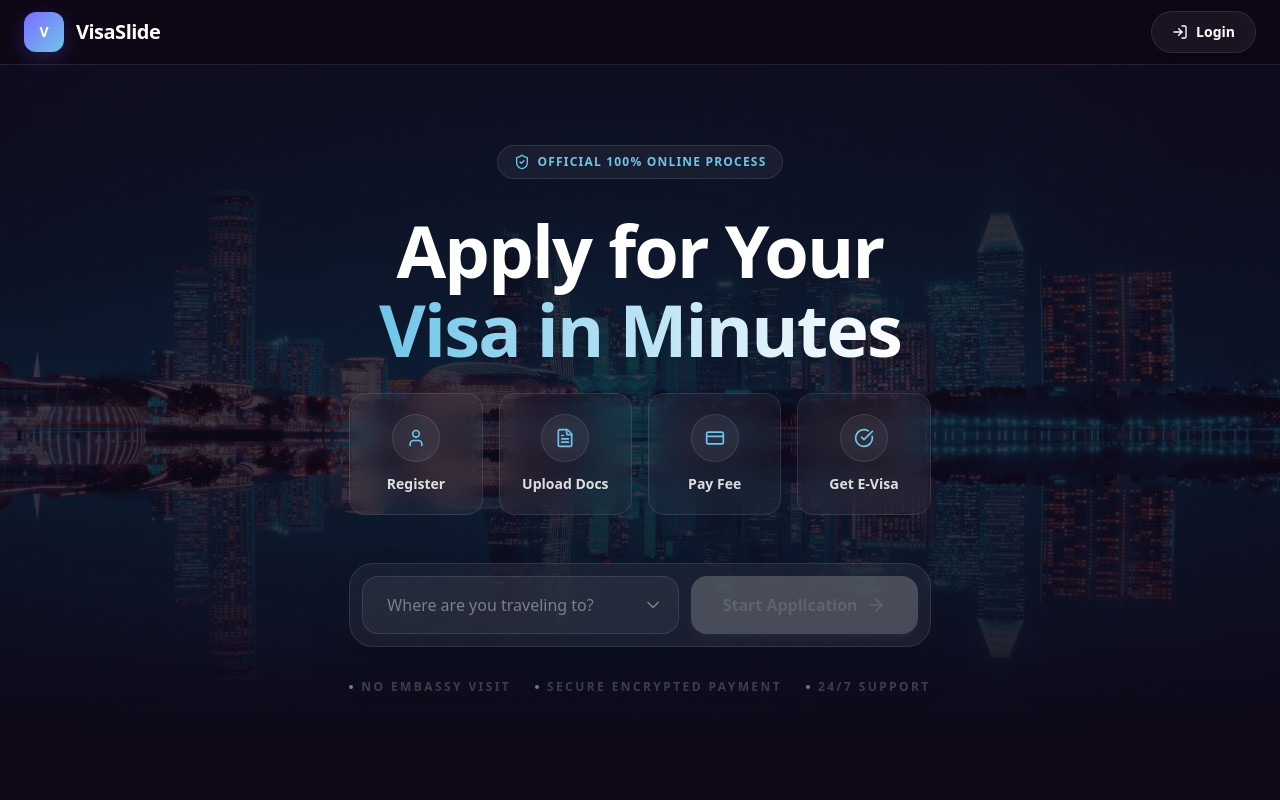
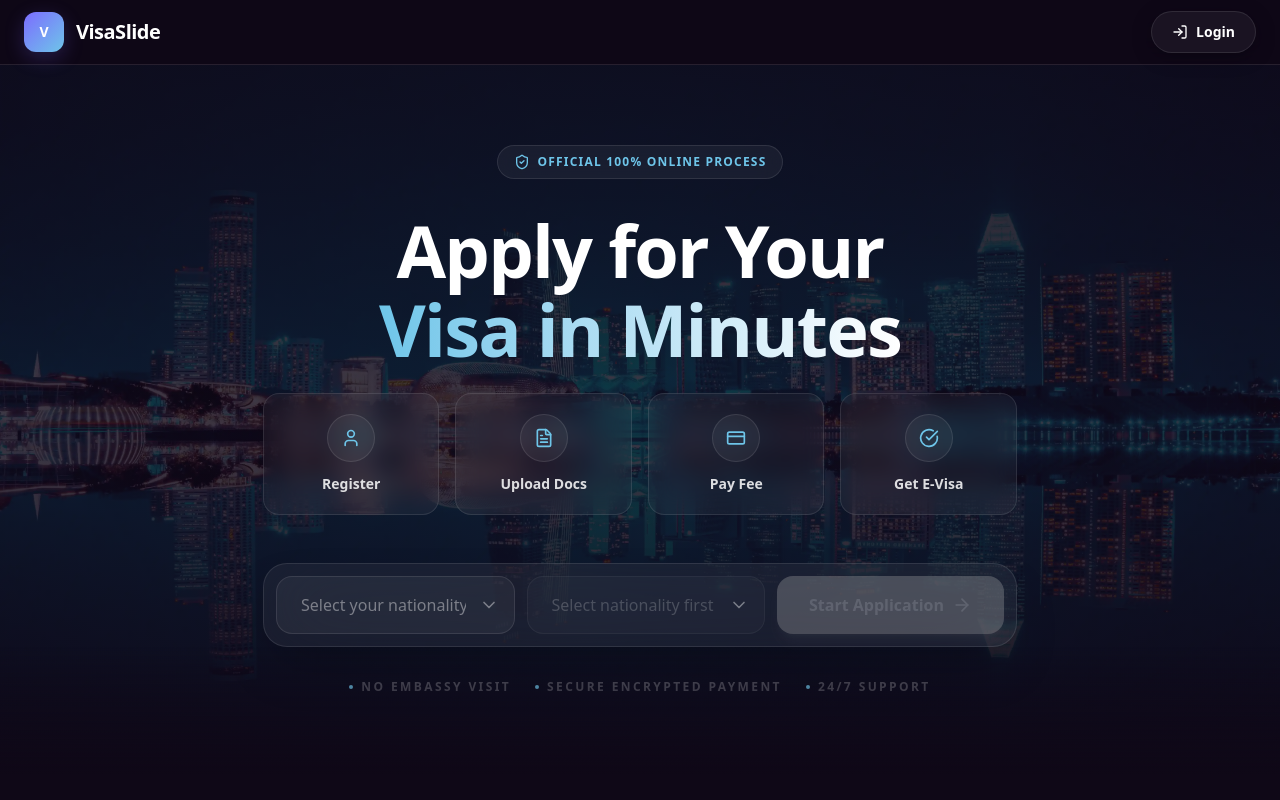
Before and after one commit to sojibjubayer/zenvisa, a Next.js app: page / in a window 1280 px wide. Shown: the top 800 px of the page. Built offline with nearby package versions, Linux system fonts and the light colour scheme.

Commit message:
nationality based e visa option added

```diff
--- a/src/components/(home)/HeroSection.tsx
+++ b/src/components/(home)/HeroSection.tsx
@@ -1,39 +1,141 @@
 "use client";
 
-import Image from "next/image"; // Optimization if using Next.js
-import { Destination } from "@/types/destination";
 import { ChevronDown, ArrowRight, ShieldCheck } from "lucide-react";
+import { useEffect, useMemo, useState } from "react";
 import Steps from "./Steps";
 
-type Props = {
-  destinations: Destination[];
-  navSelection: string;
-  setNavSelection: (val: string) => void;
-  onProceed: () => void;
+type Destination = {
+  id: string | number;
+  name: string;
 };
 
-export default function HeroSection({
-  destinations,
-  navSelection,
-  setNavSelection,
-  onProceed,
-}: Props) {
+type Props = {
+  destinations?: Destination[];
+  onProceed: (payload?: { nationality: string; destination: string }) => void;
+};
+
+const EVISA_BY_NATIONALITY: Record<string, string[]> = {
+  India: [
+    "Armenia",
+    "Azerbaijan",
+    "Bahrain",
+    "Benin",
+    "Cambodia",
+    "Colombia",
+    "Côte d’Ivoire",
+    "Djibouti",
+    "Ethiopia",
+    "Gabon",
+    "Georgia",
+    "Iran",
+    "Kazakhstan",
+    "Kenya",
+    "Laos",
+    "Madagascar",
+    "Malawi",
+    "Malaysia",
+    "Moldova",
+    "Myanmar",
+    "Nigeria",
+    "Oman",
+    "Russia",
+    "Rwanda",
+    "São Tomé and Príncipe",
+    "Saudi Arabia",
+    "Singapore",
+    "South Sudan",
+    "Sri Lanka",
+    "Tajikistan",
+    "Tanzania",
+    "Thailand",
+    "Turkey",
+    "Uganda",
+    "Uzbekistan",
+    "Vietnam",
+    "Zambia",
+    "Zimbabwe",
+  ],
+  Bangladesh: [
+    "Bahrain",
+    "Benin",
+    "Cambodia",
+    "Colombia",
+    "Malaysia",
+    "Moldova",
+    "Oman",
+    "Pakistan",
+    "São Tomé and Príncipe",
+    "Singapore",
+    "South Korea",
+    "South Sudan",
+  ],
+  Nepal: [
+    "Azerbaijan",
+    "Bahrain",
+    "Benin",
+    "Cambodia",
+    "Iran",
+    "Malaysia",
+    "Moldova",
+    "Myanmar",
+    "Oman",
+  ],
+  Pakistan: [
+    "Bahrain",
+    "Benin",
+    "Cambodia",
+    "Malaysia",
+    "Moldova",
+    "Myanmar",
+    "Oman",
+    "Saudi Arabia",
+    "South Korea",
+    "South Sudan",
+  ],
+  "Sri Lanka": [
+    "Azerbaijan",
+    "Bahrain",
+    "Cambodia",
+    "Malaysia",
+    "Moldova",
+  ],
+};
+
+export default function HeroSection({ onProceed }: Props) {
+  const [nationality, setNationality] = useState("");
+  const [destination, setDestination] = useState("");
+
+  const nationalities = useMemo(
+    () => Object.keys(EVISA_BY_NATIONALITY),
+    []
+  );
+
+  const availableDestinations = useMemo(() => {
+    if (!nationality) return [];
+    return EVISA_BY_NATIONALITY[nationality] || [];
+  }, [nationality]);
+
+  useEffect(() => {
+    setDestination("");
+  }, [nationality]);
+
+  const handleProceed = () => {
+    if (!nationality || !destination) return;
+    onProceed({ nationality, destination });
+  };
+
   return (
     <section className="relative min-h-[80vh] flex items-center justify-center overflow-hidden px-4 sm:px-6 py-20 text-center">
-      {/* 1. Background Layer */}
       <div className="absolute inset-0 z-0">
         <img
           src="/images/hero/hero-bg.webp"
           alt="Travel background"
           className="h-full w-full object-cover"
         />
-        {/* Gradient overlay for better text readability */}
         <div className="absolute inset-0 bg-linear-to-b from-brand-dark/90 via-brand-dark/80 to-brand-dark/95" />
       </div>
 
-      {/* 2. Content Layer */}
       <div className="relative z-10 max-w-6xl mx-auto">
-        {/* Badge */}
         <div className="inline-flex items-center gap-2 rounded-full border border-white/10 bg-white/5 px-4 py-2 backdrop-blur-md mb-8 animate-in fade-in slide-in-from-bottom-4 duration-700">
           <ShieldCheck className="w-4 h-4 text-brand-sky" />
           <span className="text-xs font-bold uppercase tracking-widest text-brand-sky">
@@ -41,7 +143,6 @@ export default function HeroSection({
           </span>
         </div>
 
-        {/* Headline */}
         <h1 className="text-4xl sm:text-6xl lg:text-7xl font-black tracking-tight leading-[1.1] mb-6 text-white">
           Apply for Your <br />
           <span className="text-transparent bg-clip-text bg-linear-to-r from-brand-sky to-white">
@@ -49,45 +150,84 @@ export default function HeroSection({
           </span>
         </h1>
 
-        {/* <p className="max-w-2xl mx-auto text-base md:text-lg text-white/70 leading-relaxed mb-10">
-          Skip the embassy queues. Register, upload documents, and receive your
-          visa via email — fast, secure, and entirely digital.
-        </p> */}
-
-        {/* Visual Steps Guide */}
         <div className="max-w-4xl mx-auto mb-12">
           <Steps />
         </div>
 
-        {/* Search/Selection Box */}
-        <div className="max-w-3xl mx-auto">
+        <div className="max-w-4xl mx-auto">
           <div className="group relative rounded-3xl border border-white/10 bg-white/5 backdrop-blur-2xl p-2 sm:p-3 shadow-2xl transition-all hover:border-white/20">
-            <div className="flex flex-col md:flex-row gap-3">
-              <div className="relative flex-1 group">
+            <div className="flex flex-col lg:flex-row gap-3">
+              <div className="relative flex-1">
                 <select
-                  value={navSelection}
-                  onChange={(e) => setNavSelection(e.target.value)}
-                  className={`w-full appearance-none rounded-2xl bg-white/5 border border-white/10 px-6 py-4 pr-12 text-sm sm:text-base font-medium outline-none focus:ring-2 focus:ring-brand-sky/30 transition-all cursor-pointer
-                    ${!navSelection ? "text-white/40" : "text-white"}`}
+                  value={nationality}
+                  onChange={(e) => setNationality(e.target.value)}
+                  className={`w-full appearance-none rounded-2xl bg-white/5 border border-white/10 px-6 py-4 pr-12 text-sm sm:text-base font-medium outline-none focus:ring-2 focus:ring-brand-sky/30 transition-all cursor-pointer ${
+                    !nationality ? "text-white/40" : "text-white"
+                  }`}
                 >
-                  <option value="" disabled className="bg-brand-dark text-white/50">
-                    Where are you traveling to?
+                  <option
+                    value=""
+                    disabled
+                    className="bg-brand-dark text-white/50"
+                  >
+                    Select your nationality
                   </option>
-                  {destinations.map((d) => (
-                    <option key={d.id} value={d.name} className="bg-brand-dark text-white">
-                      {d.name}
+
+                  {nationalities.map((item) => (
+                    <option
+                      key={item}
+                      value={item}
+                      className="bg-brand-dark text-white"
+                    >
+                      {item}
                     </option>
                   ))}
                 </select>
-                <div className="pointer-events-none absolute right-4 top-1/2 -translate-y-1/2 text-white/40 group-hover:text-brand-sky transition-colors">
+
+                <div className="pointer-events-none absolute right-4 top-1/2 -translate-y-1/2 text-white/40 transition-colors">
+                  <ChevronDown className="w-5 h-5" />
+                </div>
+              </div>
+
+              <div className="relative flex-1">
+                <select
+                  value={destination}
+                  onChange={(e) => setDestination(e.target.value)}
+                  disabled={!nationality}
+                  className={`w-full appearance-none rounded-2xl bg-white/5 border border-white/10 px-6 py-4 pr-12 text-sm sm:text-base font-medium outline-none focus:ring-2 focus:ring-brand-sky/30 transition-all cursor-pointer disabled:opacity-50 disabled:cursor-not-allowed ${
+                    !destination ? "text-white/40" : "text-white"
+                  }`}
+                >
+                  <option
+                    value=""
+                    disabled
+                    className="bg-brand-dark text-white/50"
+                  >
+                    {nationality
+                      ? "Where are you traveling to?"
+                      : "Select nationality first"}
+                  </option>
+
+                  {availableDestinations.map((country) => (
+                    <option
+                      key={country}
+                      value={country}
+                      className="bg-brand-dark text-white"
+                    >
+                      {country}
+                    </option>
+                  ))}
+                </select>
+
+                <div className="pointer-events-none absolute right-4 top-1/2 -translate-y-1/2 text-white/40 transition-colors">
                   <ChevronDown className="w-5 h-5" />
                 </div>
               </div>
 
               <button
-                onClick={onProceed}
-                disabled={!navSelection}
-                className="group w-full md:w-auto px-8 py-4 rounded-2xl font-bold text-white flex items-center justify-center gap-2 bg-brand-sky hover:bg-brand-sky/90 shadow-lg shadow-brand-sky/20 transition-all active:scale-95 disabled:opacity-30 disabled:grayscale disabled:cursor-not-allowed"
+                onClick={handleProceed}
+                disabled={!nationality || !destination}
+                className="group w-full lg:w-auto px-8 py-4 rounded-2xl font-bold text-white flex items-center justify-center gap-2 bg-brand-sky hover:bg-brand-sky/90 shadow-lg shadow-brand-sky/20 transition-all active:scale-95 disabled:opacity-30 disabled:grayscale disabled:cursor-not-allowed"
               >
                 Start Application
                 <ArrowRight className="w-5 h-5 transition-transform group-hover:translate-x-1" />
@@ -95,7 +235,6 @@ export default function HeroSection({
             </div>
           </div>
 
-          {/* Trust Indicators */}
           <div className="mt-8 flex flex-wrap items-center justify-center gap-x-6 gap-y-3 text-[10px] sm:text-xs font-bold text-white/30 uppercase tracking-[0.2em]">
             <div className="flex items-center gap-2">
               <div className="h-1 w-1 rounded-full bg-brand-sky" />
@@ -113,7 +252,6 @@ export default function HeroSection({
         </div>
       </div>
 
-      {/* Subtle bottom fade to blend with the next section */}
       <div className="absolute bottom-0 left-0 right-0 h-32 bg-linear-to-t from-brand-dark to-transparent z-10" />
     </section>
   );
```
